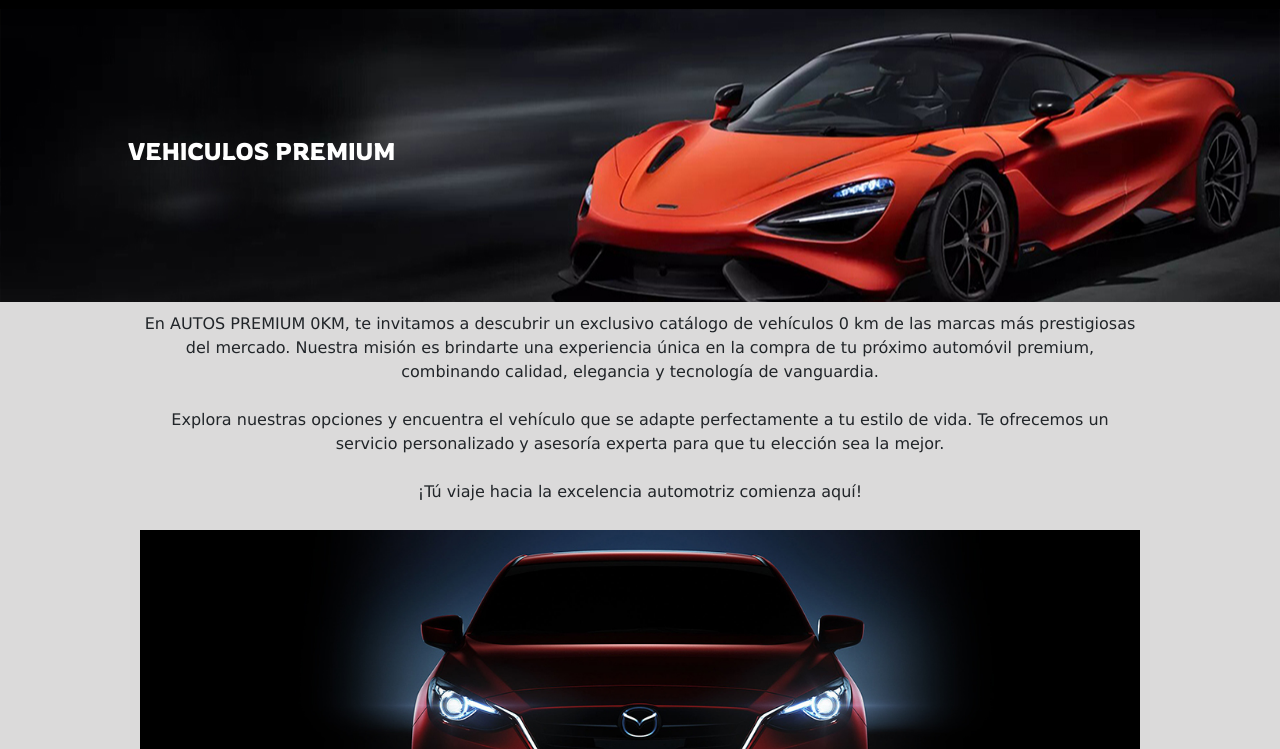
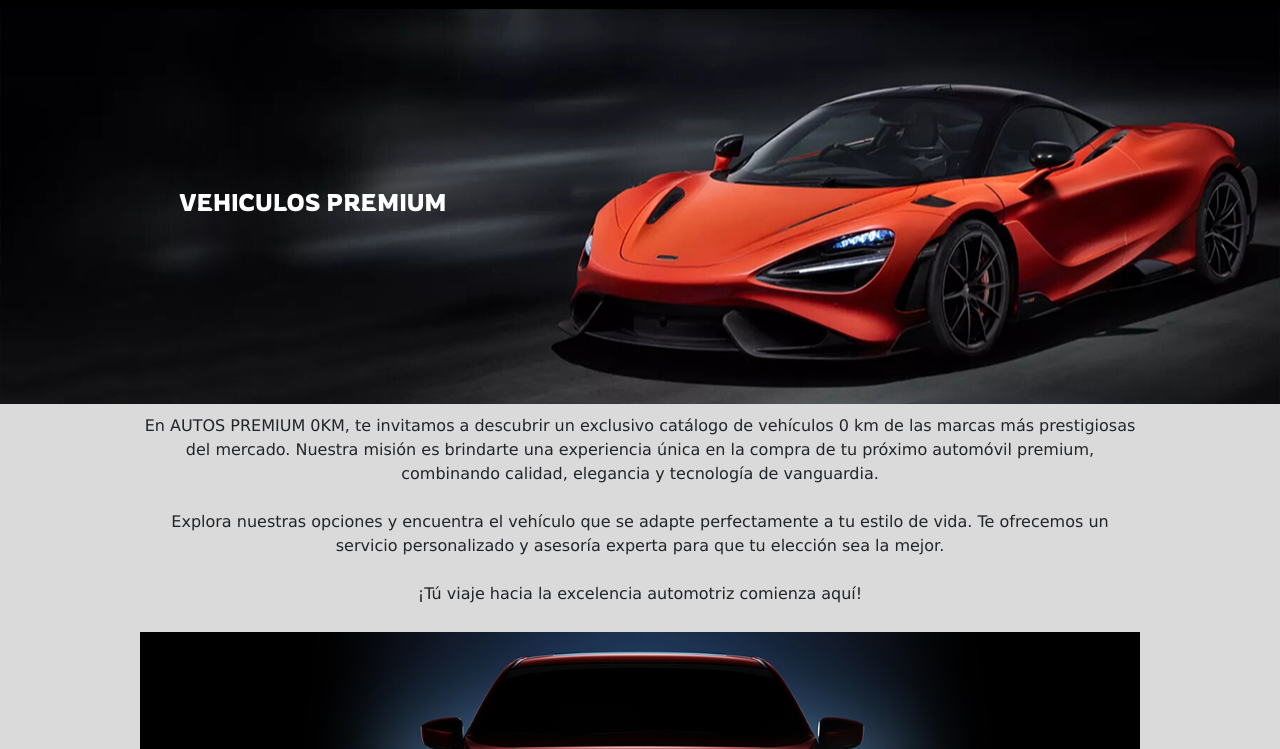
Before and after one commit to ferbreppe/webprojetc-coder, a website: page index.html in a window 1280 px wide. Shown: the part 51-800 px from the top of the page. Drawn offline with nearby package versions, Linux system fonts and the light colour scheme.

Commit message:
correccion final

```diff
--- a/scss/components/_general.scss
+++ b/scss/components/_general.scss
@@ -12,11 +12,11 @@ header {
 }
 
 main {
-    background-image: url(/Images/Imagen\ Principal.jpg);
+    background-image: url(../Images/Imagen\ Principal.jpg);
     background-position: center center;
     background-repeat: no-repeat;
     background-size: cover;
-    padding: 10%;
+    padding: 14%;
     text-align: left;
     font-size: 20px;
     color: $main-text-color;
```
Also changed, not shown: index.html (+1 -1 lines), css/style.css.
